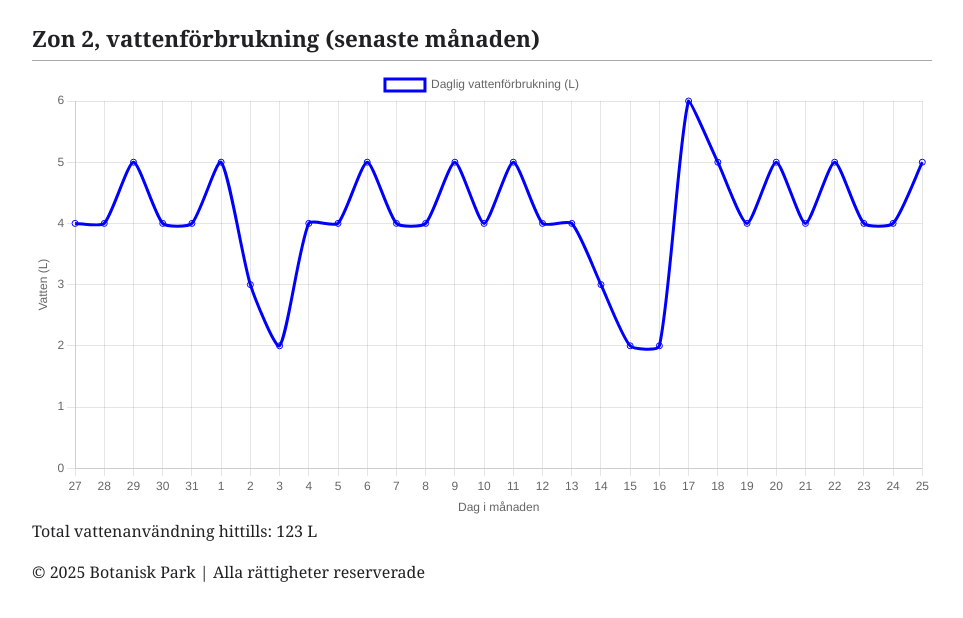
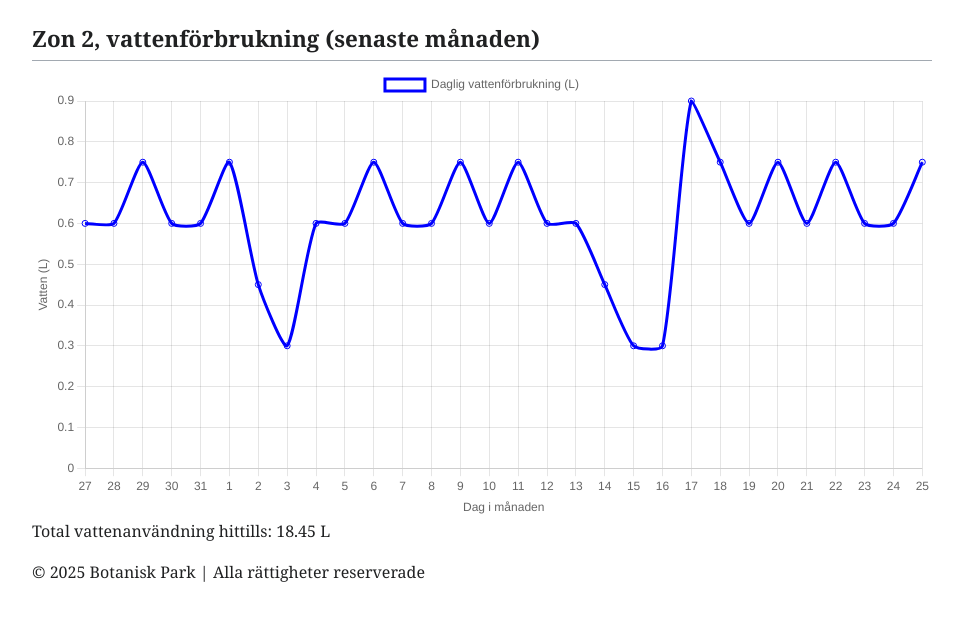
Before and after one commit to Rackhamn/rackhamn.github.io, a plain HTML site: page zon2.html in a window 1280 px wide. Shown: the part 922-1540 px from the top of the page, without its empty margins (158-1121 px from the left). Drawn offline with nearby package versions, Linux system fonts and the light colour scheme.

Commit message:
Update zon2.html

```diff
--- a/zon2.html
+++ b/zon2.html
@@ -92,7 +92,8 @@ function googleTranslateElementInit() {
     const labels = getLastNDaysLabels(30);
 
     // Hardcoded daily water usage for Zon 2
-    const zone2Data = [4,4,5,4,4,5,3,2,4,4,5,4,4,5,4,5,4,4,3,2,2,6,5,4,5,4,5,4,4,5];
+    // const zone2Data = [4,4,5,4,4,5,3,2,4,4,5,4,4,5,4,5,4,4,3,2,2,6,5,4,5,4,5,4,4,5];
+    const zone2Data = [ 0.6, 0.6, 0.75, 0.6, 0.6, 0.75, 0.45, 0.3, 0.6, 0.6, 0.75, 0.6, 0.6, 0.75, 0.6, 0.75, 0.6, 0.6, 0.45, 0.3, 0.3, 0.9, 0.75, 0.6, 0.75, 0.6, 0.75, 0.6, 0.6, 0.75 ];
 
     // Create the chart
     const ctx2 = document.getElementById('zone2Graph').getContext('2d');
```
